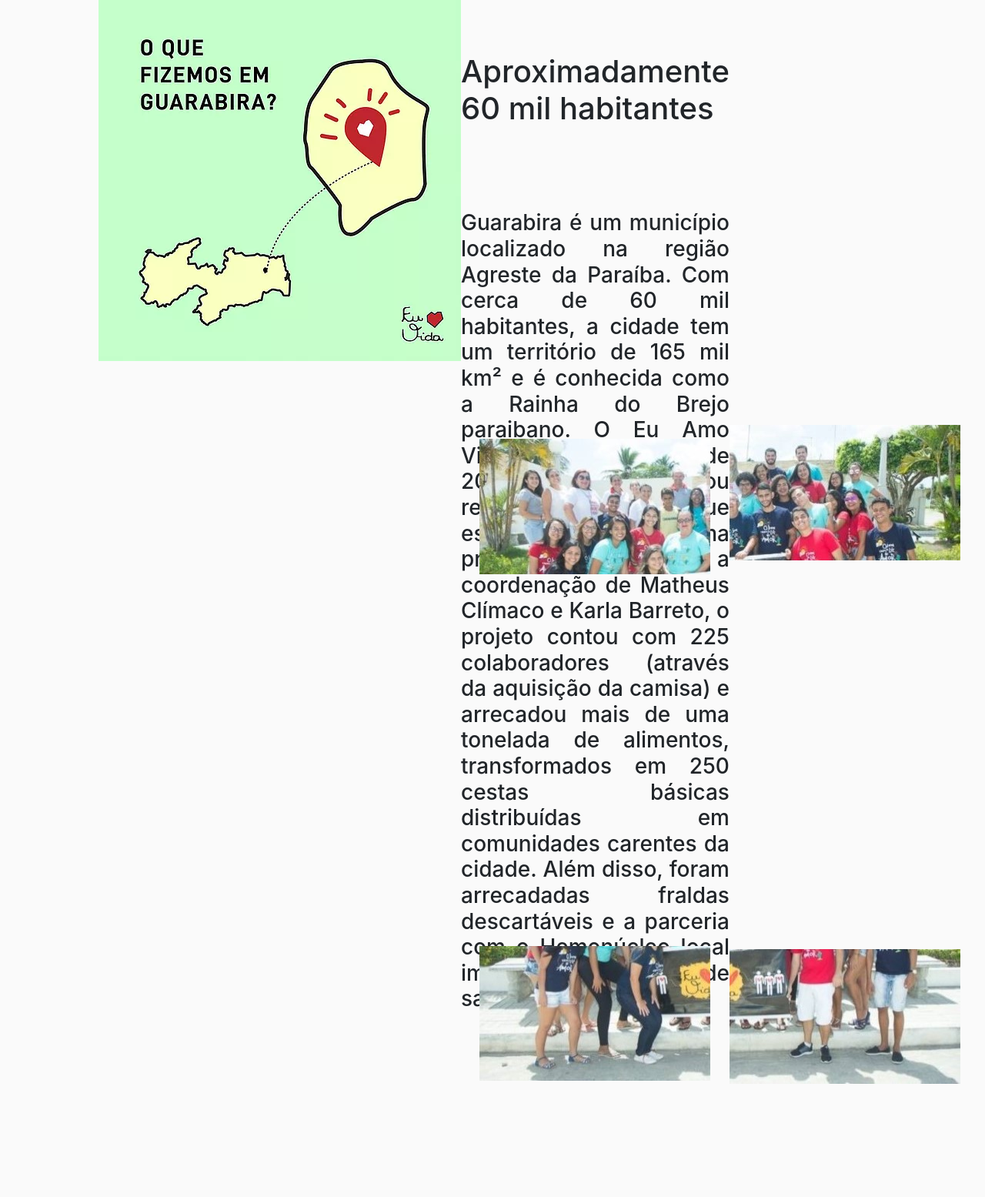
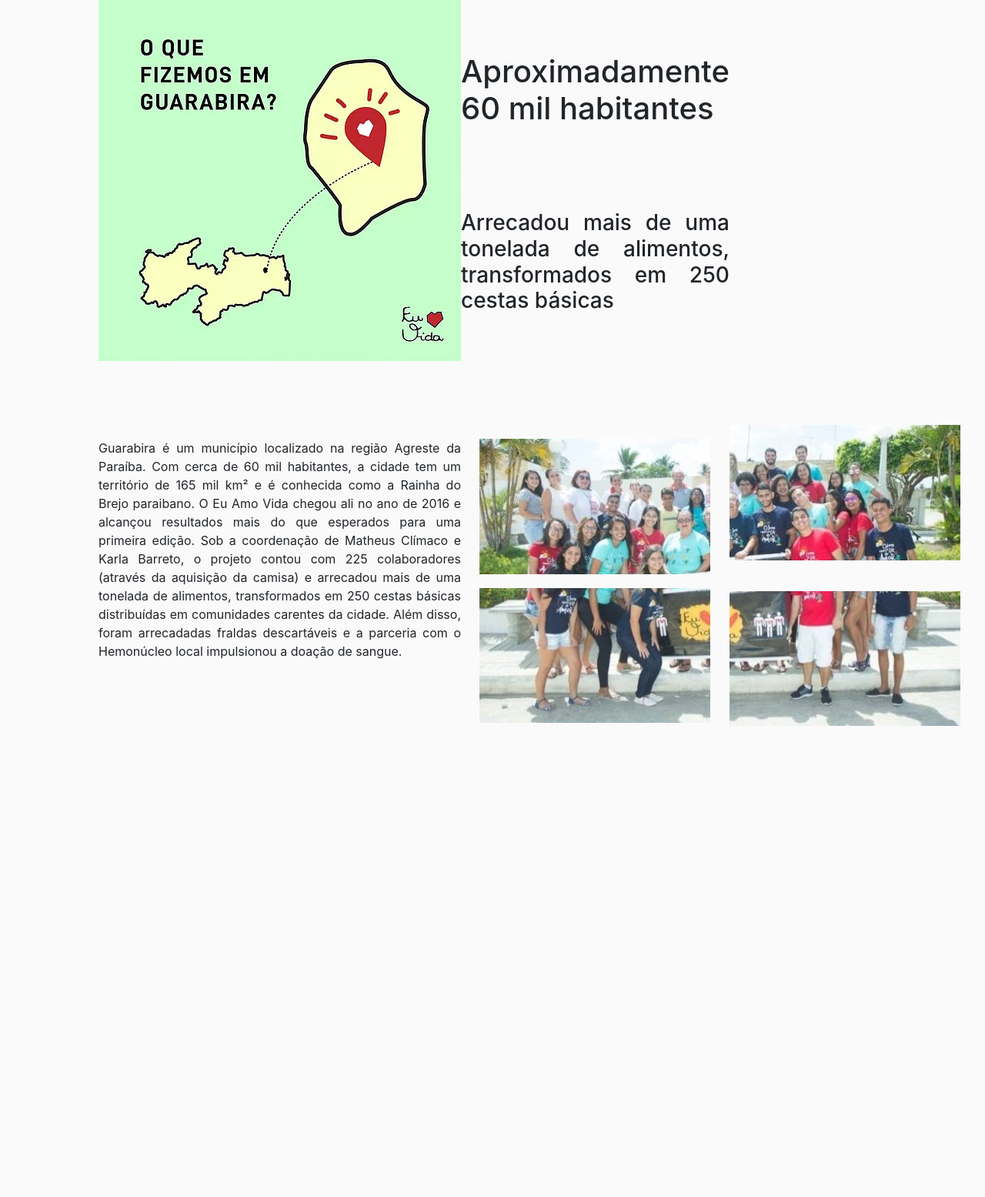
Before and after one commit to mirianbatista/EuAmoVida, a Django app: page /guarabira/ in a window 1280 px wide. Shown: the part 153-1708 px from the top of the page at 77% size. Run offline with Django 3.2, Linux system fonts and the light colour scheme; some libraries are stand-ins or nearby versions.

Commit message:
Cidades Atualizada de novo
DÁ MAIS TRABALHO DO QUE NAMORADA

```diff
--- a/static/css/style.css
+++ b/static/css/style.css
@@ -1064,7 +1064,7 @@ h4 {
     margin-top: -30%;
 }
 
-#baiamarcacaoPrincipal {
+#baiamarcacaoPrincipal  {
     display: grid;
     grid-template-columns: auto auto auto;
     grid-template-rows: 100px;
--- a/templates/baia_marcacao/baia-marcacao.html
+++ b/templates/baia_marcacao/baia-marcacao.html
@@ -6,7 +6,8 @@
 <div id="baiamarcacaoPrincipal">
     <div id="baiamarcacaoFotoPrincipal"><img src="/static/images/BaiaTraicao_Marcacao.jpg"></div>
     <div id="baiamarcacaoInfoGeo1"><h1>Aproximadamente 9 mil habitantes</h1></div>
-    <div id="baiamarcacaoInfoGeo2"><h3>Baía da Traição é uma cidade praieira localizada no litoral norte da Paraíba, e tem uma população estimada em quase 9 mil habitantes.</h3></div>
+    <div id="baiamarcacaoInfoGeo2"><h3>Carinhosamente chamado de Eu Amo Vida Beach e lançou uma camiseta especial</h3></div>
+    <div id="baiamarcacaoTextoTodo">Baía da Traição é uma cidade praieira localizada no litoral norte da Paraíba, e tem uma população estimada em quase 9 mil habitantes.
         Sob a coordenação de Maria Eduarda Henriques e Liz Gabrielle Rodrigues, a cidade sediou a primeira edição do nosso projeto em março de 2017. O evento, que contou com uma belíssima vista para o mar, foi carinhosamente chamado de Eu Amo Vida Beach e lançou uma camiseta especial que combinou perfeitamente com o clima da região. Muitos imprevistos marcaram a campanha, mas os voluntários não se deixaram abalar. As arrecadações aconteceram e foram destinadas à população carente da cidade.
         E não para por aí, a próxima edição já tem previsão de data e será sediada em Marcação, cidade com aproximadamente 7 mil habitantes, localizada a 8km da Baía da Traição. Por se tratar de municípios pequenos, o Eu Amo Vida propôs uma parceria de atuação e ficou decidido que os voluntários da região promoveriam uma campanha bienal em cada uma das cidades.</div>
     <div id="btFOTO1"><img src="/static/images/bt1.jpg"></div>
--- a/templates/guarabira/guarabira.html
+++ b/templates/guarabira/guarabira.html
@@ -6,7 +6,8 @@
 <div id="guarabiraPrincipal">
     <div id="guarabiraFotoPrincipal"><img src="/static/images/guarabira.jpg"></div>
     <div id="guarabiraInfoGeo1"><h1>Aproximadamente 60 mil habitantes</h1></div>
-    <div id="guarabiraInfoGeo2"><h3>Guarabira é um município localizado na região Agreste da Paraíba. Com cerca de 60 mil habitantes, a cidade tem um território de 165 mil km² e é conhecida como a Rainha do Brejo paraibano.
+    <div id="guarabiraInfoGeo2"><h3>Arrecadou mais de uma tonelada de alimentos, transformados em 250 cestas básicas</h3></div>
+    <div id="guarabiraTextoTodo">Guarabira é um município localizado na região Agreste da Paraíba. Com cerca de 60 mil habitantes, a cidade tem um território de 165 mil km² e é conhecida como a Rainha do Brejo paraibano.
         O Eu Amo Vida chegou ali no ano de 2016 e alcançou resultados mais do que esperados para uma primeira edição.
         Sob a coordenação de Matheus Clímaco e Karla Barreto, o projeto contou com 225 colaboradores (através da aquisição da camisa) e arrecadou mais de uma tonelada de alimentos, transformados em 250 cestas básicas distribuídas em comunidades carentes da cidade. Além disso, foram arrecadadas fraldas descartáveis e a parceria com o Hemonúcleo local impulsionou a doação de sangue.
         </div>
```
